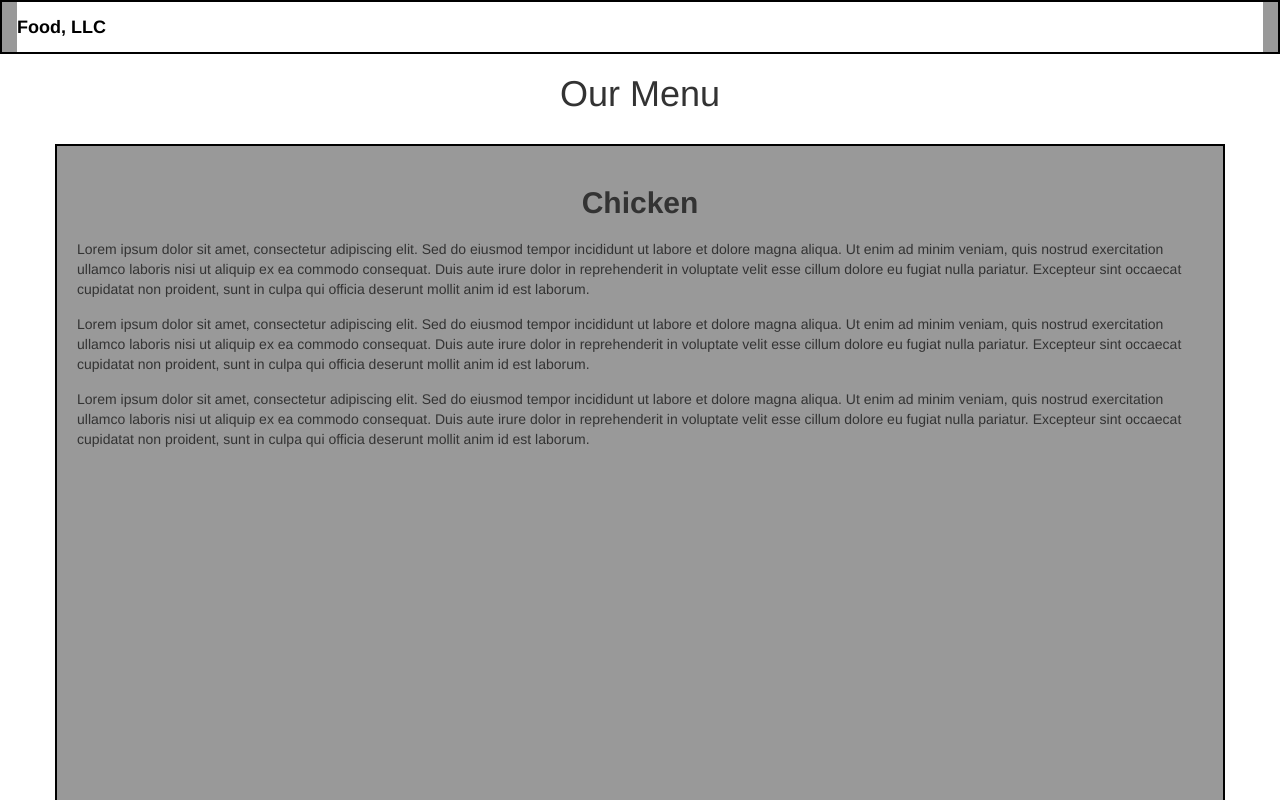
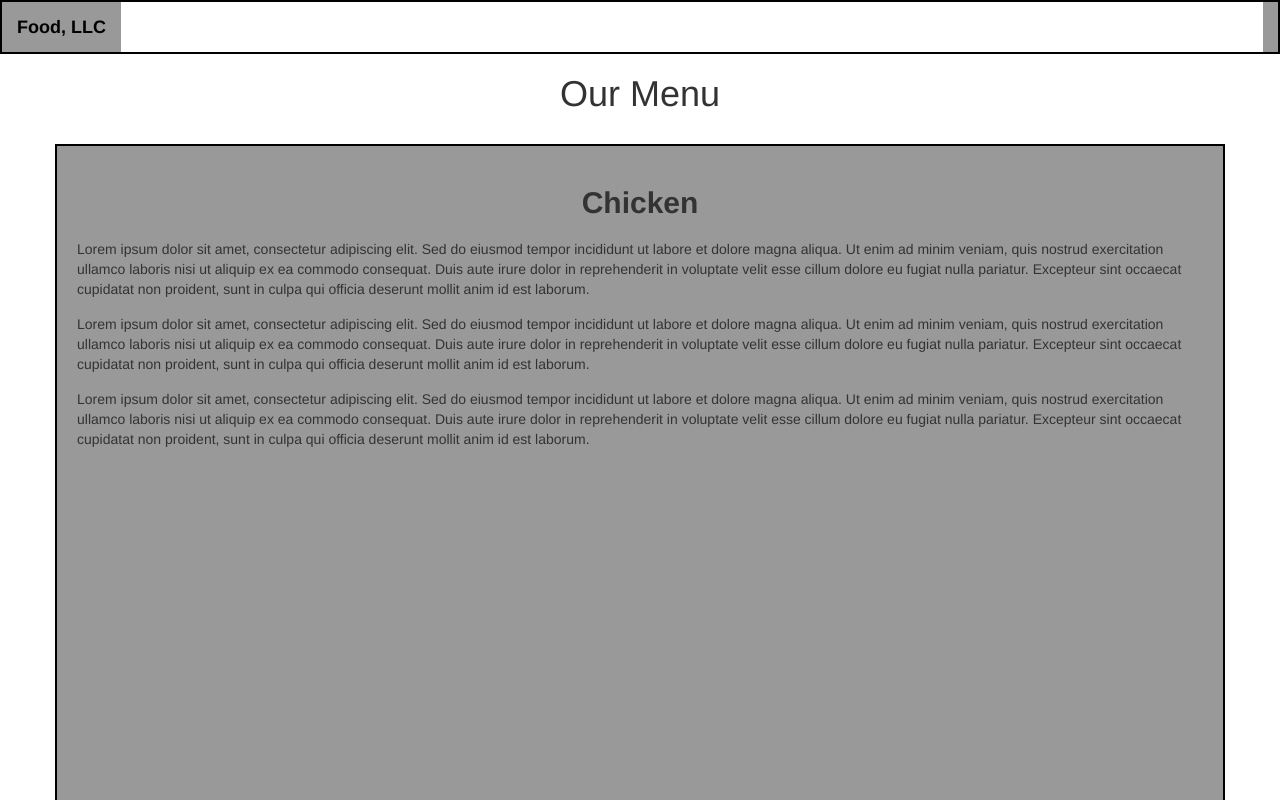
Before and after one commit to curiousbrush/coursera-test, a plain HTML site: page module3-solution/index.html in a window 1280 px wide. Shown: the top 800 px of the page. Drawn offline with Linux system fonts and the light colour scheme.

Commit message:
Update styles.css

```diff
--- a/module3-solution/css/styles.css
+++ b/module3-solution/css/styles.css
@@ -1,13 +1,17 @@
 .navbar,
 .navbar-default {
-  background-color: #999999;
+  background-color: #999999 !important;
   border: 2px solid black;
   border-radius: 0;
+  margin-bottom: 0;
 }
-.navbar-default .container-fluid {
-  background-color: #999999;
+
+.navbar-default .container-fluid,
+.navbar-header {
+  background-color: #999999 !important;
 }
-.navbar-brand {
+
+.navbar-default .navbar-brand {
   color: #000000 !important;
   font-weight: bold;
 }
```
